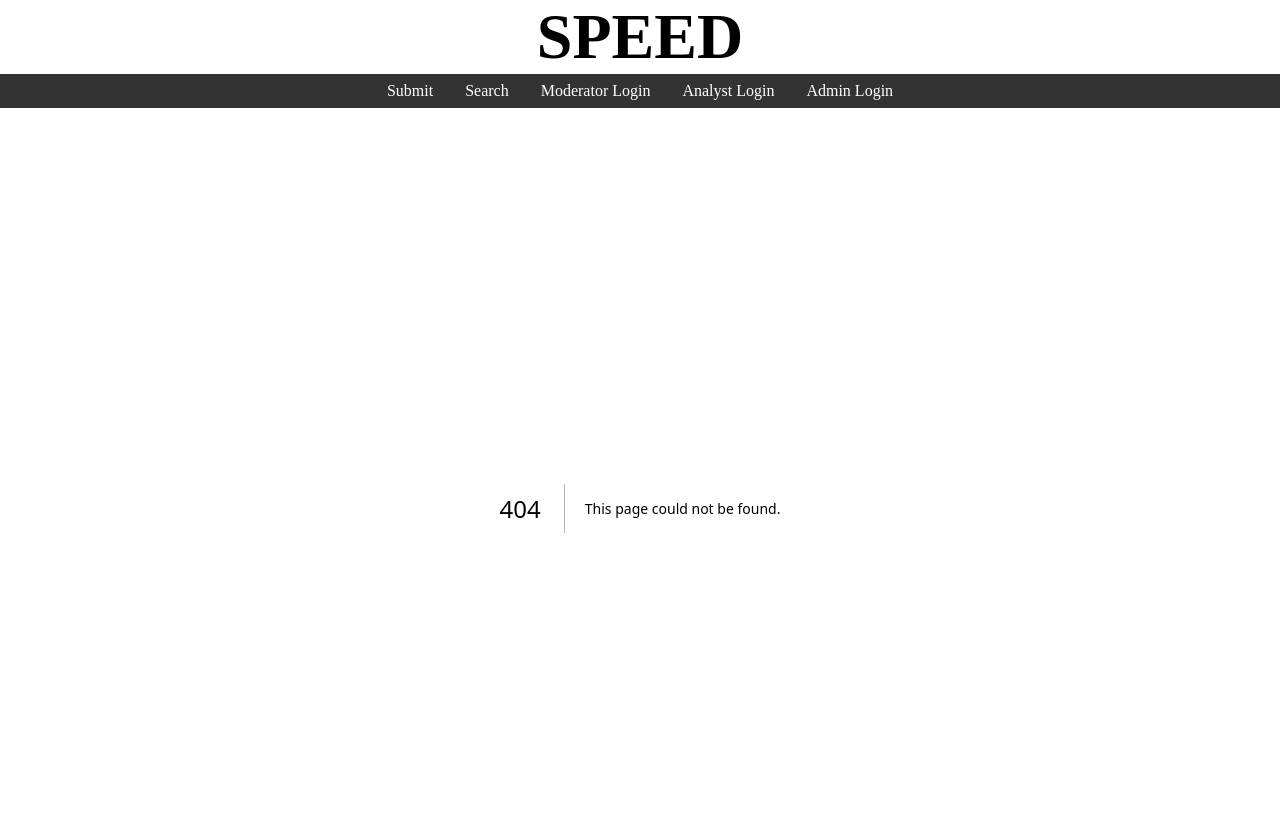
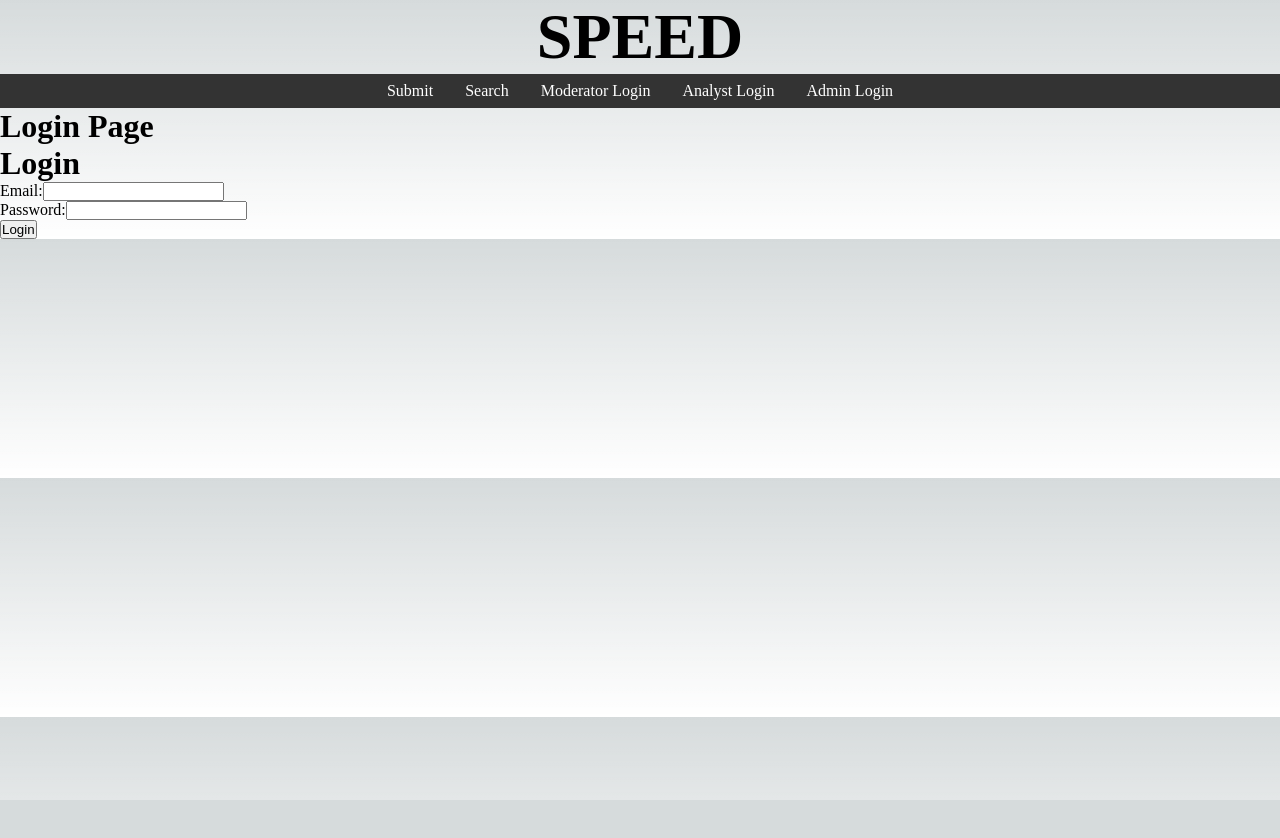
Before and after one commit to travyozza/SPEED, a Next.js app in the folder frontend/: page /Pages/LoginPage in a window 1280 px wide. Before the commit this address had no page. Shown: the top 838 px of the page. After the commit the page ends 800 px from the top, so only its background shows below. Built offline with nearby package versions, Linux system fonts and the light colour scheme.

Commit message:
Basic login page for moderator
no backend currently

```diff
--- /dev/null
+++ b/frontend/src/app/Pages/Components/LoginForm.tsx
@@ -0,0 +1,47 @@
+"use client"
+
+import { useRouter } from "next/navigation";
+import { useState } from 'react'; // Import useClient from next/client
+import styles from "../styles/loginpage.module.css";
+
+export default function LoginForm() {
+
+  const [email, setEmail] = useState('');
+  const [password, setPassword] = useState('');
+
+  const handleSubmit = (e: React.FormEvent) => {
+    e.preventDefault();
+    //send data to server
+  };
+
+  return (
+    <div>
+      <h1>Login</h1>
+      <form onSubmit={handleSubmit}>
+        <div>
+          <label htmlFor="email">Email:</label>
+          <input
+            type="email"
+            id="email"
+            value={email}
+            onChange={(e) => setEmail(e.target.value)}
+            required
+          />
+        </div>
+        <div>
+          <label htmlFor="password">Password:</label>
+          <input
+            type="password"
+            id="password"
+            value={password}
+            onChange={(e) => setPassword(e.target.value)}
+            required
+          />
+        </div>
+        <div>
+          <button type="submit">Login</button>
+        </div>
+      </form>
+    </div>
+  );
+};
--- a/frontend/src/app/Pages/Components/Navbar.tsx
+++ b/frontend/src/app/Pages/Components/Navbar.tsx
@@ -9,7 +9,7 @@ const Navbar: React.FC = () => {
       <ul>
       <li><Link href="/Pages/SubmitPage">Submit</Link></li>
         <li><a href="#">Search</a></li>
-        <li><a href="#">Moderator Login</a></li>
+        <li><a href="/Pages/LoginPage">Moderator Login</a></li>
         <li><a href="#">Analyst Login</a></li>
         <li><a href="#">Admin Login</a></li>
       </ul>
--- /dev/null
+++ b/frontend/src/app/Pages/LoginPage/page.tsx
@@ -0,0 +1,14 @@
+import React from 'react';
+import LoginForm from '../Components/LoginForm';
+
+
+const ModeratorLoginPage = () => {
+    return (
+        <div>
+            <h1>Login Page</h1>
+            <LoginForm/>
+        </div>
+    );
+};
+
+export default ModeratorLoginPage;
--- /dev/null
+++ b/frontend/src/app/Pages/styles/loginpage.module.css
@@ -0,0 +1,64 @@
+/* LoginForm.module.css */
+.form-label {
+    display: block;
+    margin-bottom: 0.5rem;
+    font-weight: bold;
+    color: #fff; /* White text for visibility on black background */
+  }
+
+  .form-input,
+  .form-group input[type="text"] {
+    display: block;
+    width: 100%;
+    padding: 0.5rem;
+    font-size: 1rem;
+    border: 1px solid #ccc;
+    border-radius: 0.25rem;
+    color: #333; /* Darker text color for input fields */
+    background-color: #fff; /* White background for input fields */
+    transition: border-color 0.15s ease-in-out, box-shadow 0.15s ease-in-out;
+  }
+
+  .form-input:focus,
+  .form-group input[type="text"]:focus {
+    outline: none;
+    border-color: #4d90fe;
+    box-shadow: 0 0 0 0.2rem rgba(77, 144, 254, 0.25);
+  }
+
+  .form-button {
+    display: inline-block;
+    padding: 0.5rem 1rem;
+    font-size: 1rem;
+    font-weight: bold;
+    color: #fff;
+    background-color: #007bff;
+    border: none;
+    border-radius: 0.25rem;
+    cursor: pointer;
+    transition: background-color 0.15s ease-in-out;
+  }
+
+  .form-button:hover {
+    background-color: #0056b3;
+  }
+
+  .form-button:disabled {
+    opacity: 0.65;
+    cursor: not-allowed;
+  }
+
+  .form-group {
+    margin-bottom: 1rem;
+  }
+
+  .form-group label {
+    display: block;
+    margin-bottom: 0.25rem;
+    font-weight: bold;
+    color: #fff; /* White text color for labels */
+  }
+
+  .form-group + .form-group {
+    margin-top: 1rem;
+  }
```
